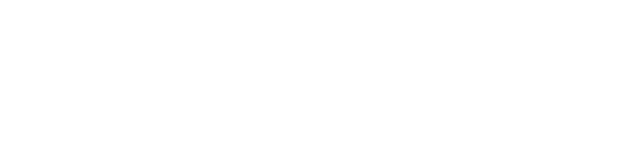
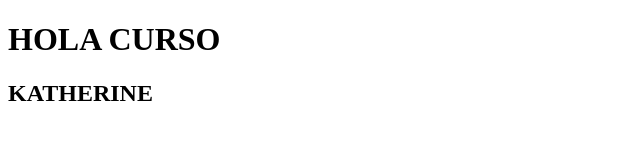
Before and after one commit to Cyn2000/proyectoCurso, a plain HTML site: page index.html in a window 1280 px wide. Shown: the whole page, without its empty margins (0-640 px from the left). Drawn offline with Linux system fonts and the light colour scheme.

Commit message:
esta es mi modificacion

```diff
--- a/index.html
+++ b/index.html
@@ -6,6 +6,7 @@
     <title>Document</title>
 </head>
 <body>
-
+<h1>HOLA CURSO</h1>
+    <H2>KATHERINE</H2>
 </body>
 </html>
```
